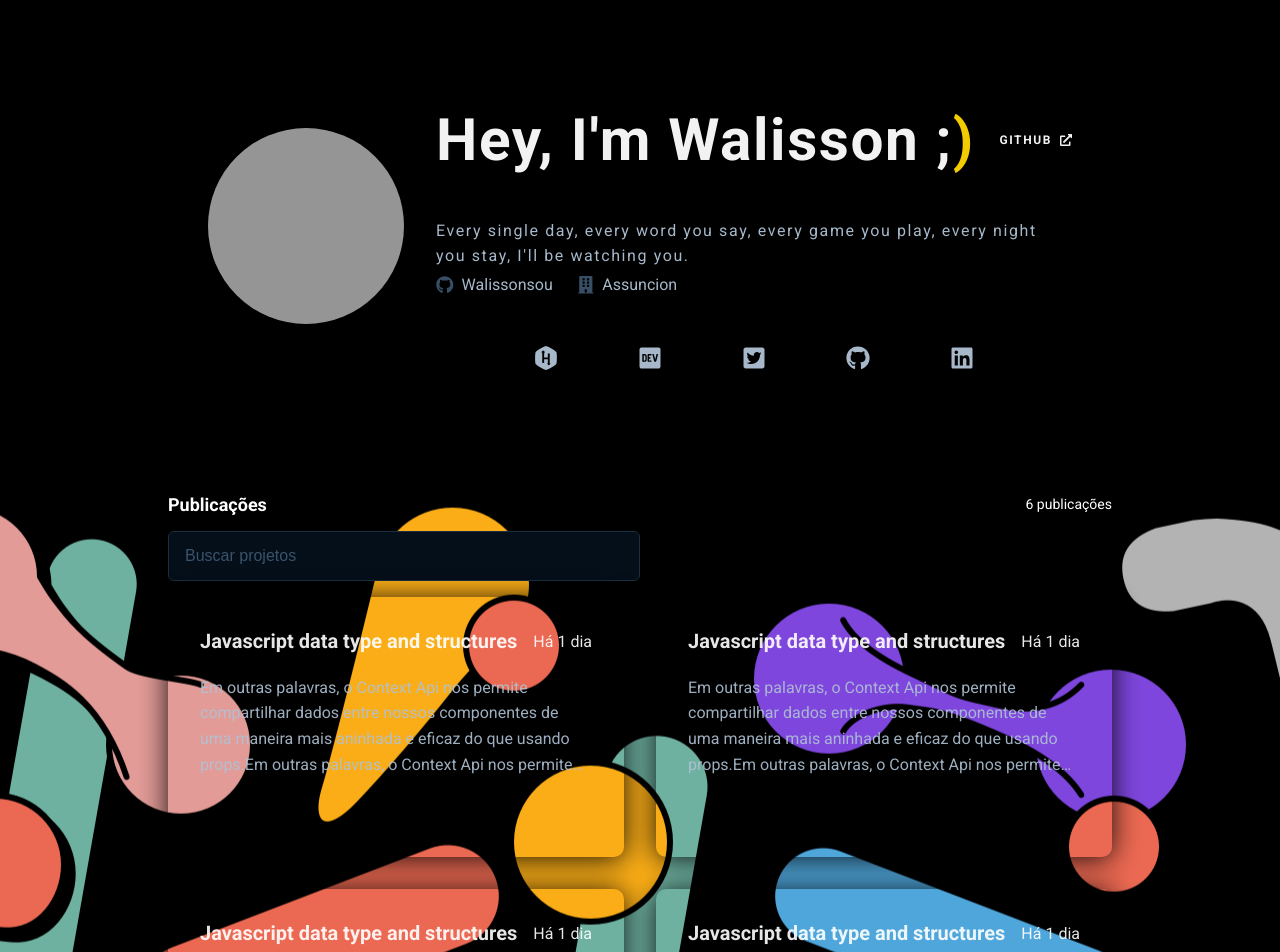
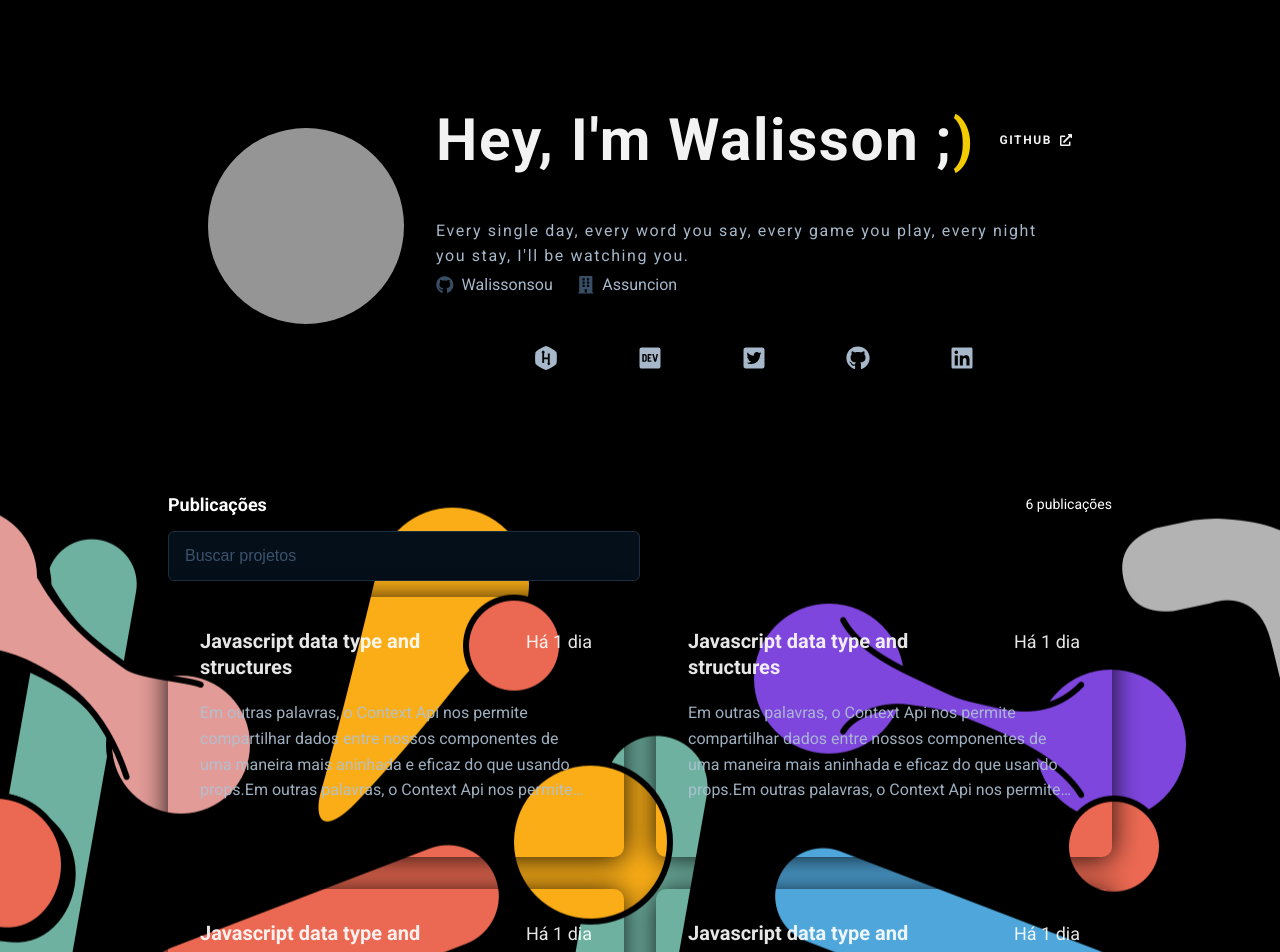
Before and after one commit to walissonsou/my-portifolio, a React (Vite) app: page / in a window 1280 px wide. Shown: the top 952 px of the page. Built offline with nearby package versions, Linux system fonts and the light colour scheme; grey boxes are pictures that could not be loaded.

Commit message:
Adicionando rota

```diff
--- a/src/pages/Portifolio/Post/styles.ts
+++ b/src/pages/Portifolio/Post/styles.ts
@@ -1,6 +1,7 @@
+import { Link } from "react-router-dom";
 import styled from "styled-components";
 
-export const PostContainer = styled.div`
+export const PostContainer = styled(Link)`
 width: 100%;
 height: 16.25rem;
 border-radius: 10px;
@@ -32,7 +33,7 @@ strong {
 }
 span {
   width: max-content;
-  ont-size: ${({theme}) => theme.textSizes["title-title-s"]};
+  font-size: ${({theme}) => theme.textSizes["title-title-s"]};
   color: white;
 }
 p{
```
